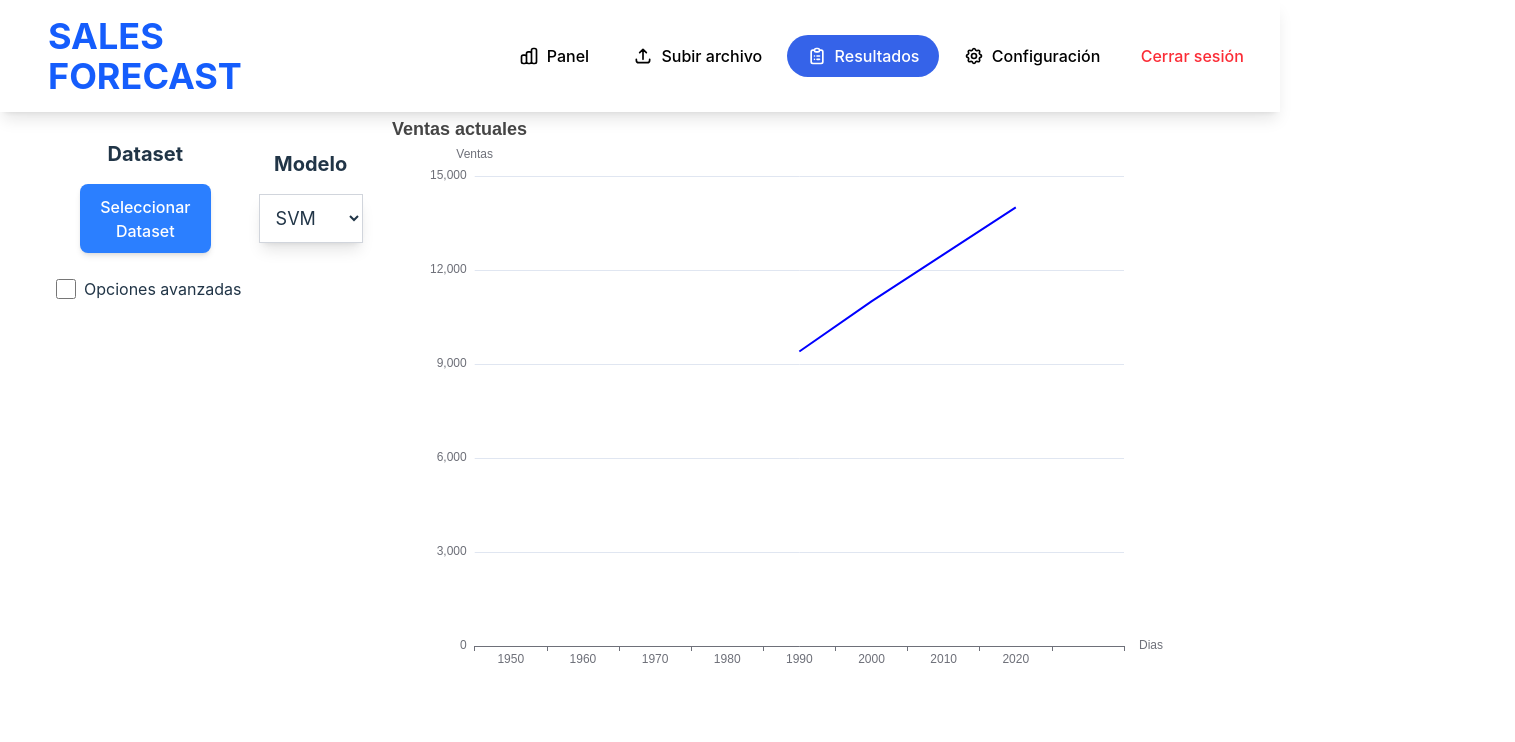
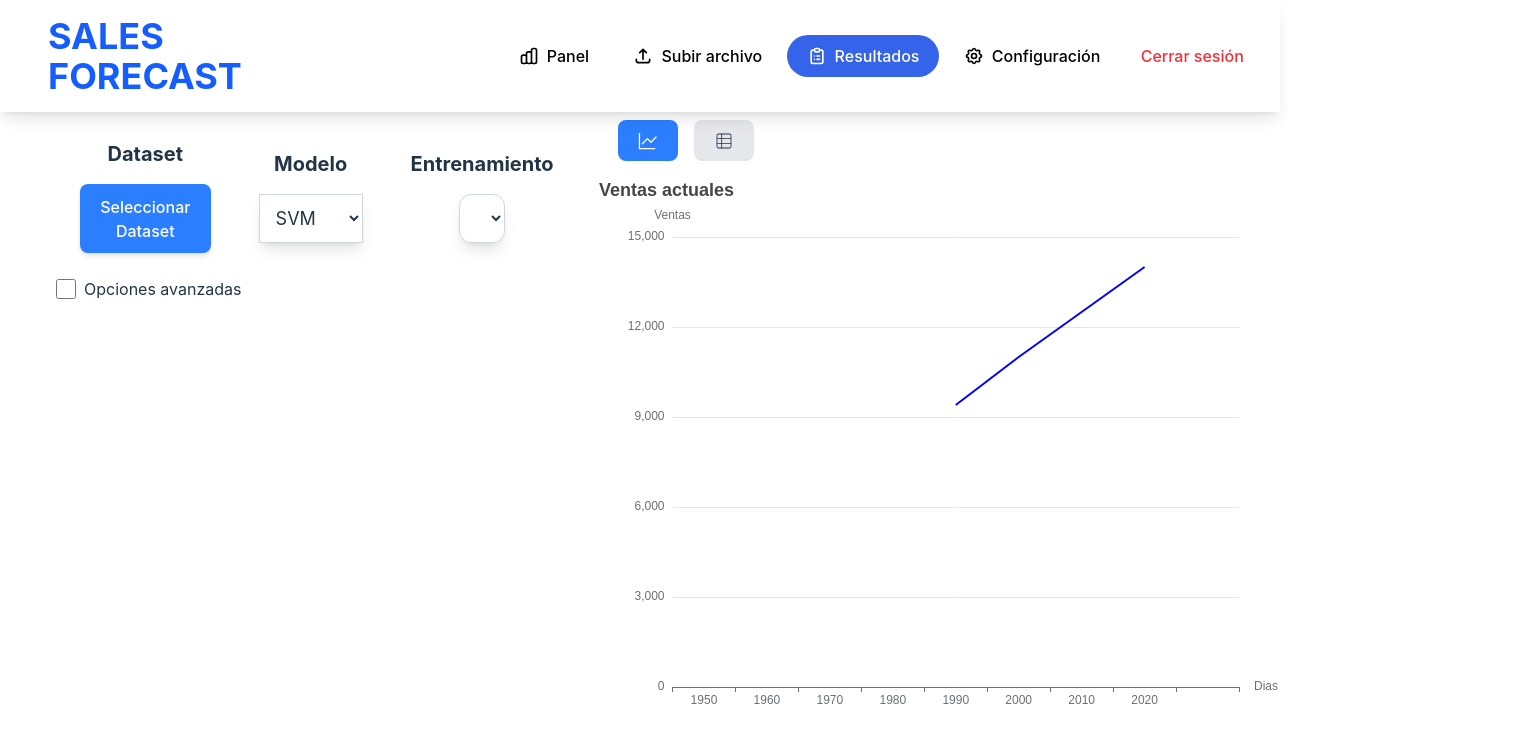
Before and after one commit to ekesteban/TG_ingenieria_sistemas, a React (Vite) app in the folder sale-forescast-front/: page /results in a window 1280 px wide. Shown: the top 742 px of the page, 1515 px wide, since content can reach past the window. Built offline with nearby package versions, Linux system fonts and the light colour scheme.

Commit message:
feat: adding custom training and table

```diff
--- a/sale-forescast-front/src/pages/Results.jsx
+++ b/sale-forescast-front/src/pages/Results.jsx
@@ -3,6 +3,10 @@ import SelectFile from './modal/SelectFile';
 import Charts from './components/Charts'
 import CallApi from '../api_services/CallApi';
 import AdvancedOptions from './components/AdvancedOption';
+import DropDownList from './components/DropDownList';
+import TableComponent from './components/Table';
+import { CiViewTable } from "react-icons/ci";
+import { GoGraph } from "react-icons/go";
 
 let acutal_dataset = {
     _id: null,
@@ -23,6 +27,8 @@ const Results = () => {
     const [showModal, setShowModal] = useState(false);
     const [config, setConfig] = useState({isEnable: false})
 
+    const [showChart, setShowChart] = useState(true);
+
     const [chartData, setChartData] = useState(
         {
             x: [1950, 1960, 1970, 1980, 1990, 2000, 2010, 2020],
@@ -36,6 +42,7 @@ const Results = () => {
 
     const [actualModel, setActualModel] = useState('svm');
 
+    const [modelTrainsList, setModelTrainsList] = useState([])
 
     const handleOpenModal = () => {
         setShowModal(true);
@@ -48,7 +55,7 @@ const Results = () => {
     const onCustomTrain = (config) => {
         setConfig(config)
 
-        trainModel()
+        trainModel(null, null, config)
     }
 
     const handleDatasetSelect = (dataset) => {
@@ -59,14 +66,15 @@ const Results = () => {
         trainModel()
     };
 
-    const trainModel = (auxAtualModel=null) => {
+    // train model
+    const trainModel = (auxActualModel=null, customTrainingId=null, customConfig=null) => {
 
-        let actualModelRequest = auxAtualModel != null ? auxAtualModel : actualModel;
+        let actualModelRequest = auxActualModel != null ? auxActualModel : actualModel;
 
-        console.log(config);
         CallApi.GetCharts(acutal_dataset['file_id'],
-            acutal_dataset[actualModelRequest].length > 0 ? acutal_dataset[actualModelRequest][0]["id"] : null,
-            actualModelRequest, acutal_dataset['_id'], config)
+            acutal_dataset[actualModelRequest].length > 0 ? customTrainingId != null ? customTrainingId : acutal_dataset[actualModelRequest][0]["id"] : null,
+            actualModelRequest, acutal_dataset['_id'],
+            customConfig != null ? customConfig : config)
         .then((response) => {
         setChartData(
             {
@@ -79,16 +87,32 @@ const Results = () => {
         );
         setHighlightIndex(response['hightlight'])
         });
+        handleChangeModelTrainsList(actualModel); // update list
     }
 
+    //
     const handleModelChange = (event) => {
         setActualModel(event.target.value);
         if (acutal_dataset._id != null) {
-            trainModel(event.target.value)
+            trainModel(event.target.value) //
+            handleChangeModelTrainsList(event.target.value) // update list
             CallApi.GetDatasetById(acutal_dataset['_id']).then((data) => {
                 acutal_dataset = data;
             });        }
     };
+
+    // refresh list dates models
+    const handleChangeModelTrainsList = (model) => {
+        setModelTrainsList(acutal_dataset[model].map((obj, index) =>
+            obj["date"] ? `${index + 1}. ${obj["date"]}` : `${index + 1}`
+        ));
+
+    }
+
+    // change graph when select a date in models list
+    const handleChangeTrainigGraph = (index) => {
+        trainModel(null, acutal_dataset[actualModel][index]["id"]);
+    }
 
     return (
         <div className="flex flex-row tp-10 ml-10">
@@ -119,12 +143,52 @@ const Results = () => {
                             <option value="arima">ARIMA</option>
                         </select>
                     </div>
+
+                    <div>
+                        <DropDownList dates={modelTrainsList} handleChangeTrainigGraph={handleChangeTrainigGraph}/>
+                    </div>
                 </div>
 
                 <AdvancedOptions model={actualModel} onCustomTrain={onCustomTrain}/>
             </div>
 
-            <Charts dataset={chartData} highlightIndex={highlightIndex} />
+
+
+            <div className="w-200">
+                <div className="flex gap-4 ml-10 mt-1">
+                    <button
+                    className={`p-2 rounded-lg transition ${
+                showChart ? "bg-blue-500 text-white" : "bg-gray-200"
+                    }`}
+                    onClick={() => setShowChart(true)}
+                    >
+                    <GoGraph size={20} />
+                    </button>
+                    <button
+                    className={`p-2 rounded-lg transition ${
+                !showChart ? "bg-blue-500 text-white" : "bg-gray-200"
+                    }`}
+                    onClick={() => setShowChart(false)}
+                    >
+                    <CiViewTable size={20} />
+                    </button>
+                </div>
+
+                <div className="w-full p-4">
+                    {showChart ? (
+                    <Charts dataset={chartData} highlightIndex={highlightIndex} />
+                    ) : (
+                    <TableComponent
+                        data={{
+                        x: chartData.x != null ? chartData.x : [],
+                        y: chartData.y != null ? chartData.y : []
+                        }}
+                        highlightIndex={highlightIndex}
+                    />
+                    )}
+                </div>
+                </div>
+
 
             {/* Modal Render */}
             {showModal && (
--- a/sale-forescast-front/src/pages/components/AdvancedOption.jsx
+++ b/sale-forescast-front/src/pages/components/AdvancedOption.jsx
@@ -73,9 +73,9 @@ const SelectDays = ({ setDays }) => {
 
 const SvmOption = ({ onHandleButton }) => {
     const [autoGrid, setAutoGrid] = useState(true);
-    const [c, setC] = useState([1, 1, 1]);
-    const [gamma, setGamma] = useState([0.1, 0.1, 0.1]);
-    const [epsilon, setEpsilon] = useState([0.5, 0.5, 0.5]);
+    const [c, setC] = useState([0.1, 1, 10, 100, 1000]);
+    const [gamma, setGamma] = useState([0.01, 0.1, 1, 10]);
+    const [epsilon, setEpsilon] = useState([0.1, 1, 5, 10]);
 
     const [auxC, setAuxC] = useState([]);
     const [auxGamma, setAuxGamma] = useState([]);
@@ -105,9 +105,9 @@ const SvmOption = ({ onHandleButton }) => {
             setGamma([gamma[0]]);
             setEpsilon([epsilon[0]]);
         } else {
-            setAuxC([c[0], auxC[1], auxC[2]]);
-            setAuxGamma([gamma[0], auxGamma[1], auxGamma[2]]);
-            setAuxEpsilon([epsilon[0], epsilon[1], epsilon[2]]);
+            setAuxC([c[0], c[1], c[2], c[3], c[4]]);
+            setAuxGamma([gamma[0], gamma[1], gamma[2], gamma[3]]);
+            setAuxEpsilon([epsilon[0], epsilon[1], epsilon[2], epsilon[3]]);
 
             setC(auxC)
             setGamma(auxGamma)
--- a/sale-forescast-front/src/pages/components/Charts.jsx
+++ b/sale-forescast-front/src/pages/components/Charts.jsx
@@ -69,7 +69,7 @@ const GraphicCharts = ({ dataset, highlightIndex = 0 }) => {
     myChart.setOption(option);
   }, [dataset, highlightIndex]);
 
-  return <div id="chart" style={{ width: '110%', height: '600px' }}></div>;
+  return <div id="chart" style={{ width: '120%', height: '580px' }}></div>;
 };
 
 export default GraphicCharts;
--- /dev/null
+++ b/sale-forescast-front/src/pages/components/DropDownList.jsx
@@ -0,0 +1,28 @@
+import { useState } from "react";
+
+export default function DateDropdown({ dates, handleChangeTrainigGraph }) {
+  const [selectedIndex, setSelectedIndex] = useState(0); // Valor por defecto: primer elemento
+
+  const handleChange = (event) => {
+    const index = Number(event.target.value);
+    setSelectedIndex(index);
+    handleChangeTrainigGraph(index);
+  };
+
+  return (
+    <div className="p-6 rounded-2xl text-center">
+      <h2 className="text-xl font-bold mb-4">Entrenamiento</h2>
+      <select
+        className="p-3 border border-gray-300 rounded-xl shadow-lg text-lg"
+        value={selectedIndex}
+        onChange={handleChange}
+      >
+        {dates.map((date, index) => (
+          <option key={index} value={index}>
+            {date}
+          </option>
+        ))}
+      </select>
+    </div>
+  );
+}
--- /dev/null
+++ b/sale-forescast-front/src/pages/components/Table.jsx
@@ -0,0 +1,30 @@
+import React from "react";
+
+const DataTable = ({ data, highlightIndex }) => {
+  return (
+    <div className="overflow-x-auto p-4">
+      <table className="min-w-full bg-white border border-gray-300">
+        <thead>
+          <tr className="bg-gray-200">
+            <th className="border px-4 py-2">Dia</th>
+            <th className="border px-4 py-2">Venta total</th>
+          </tr>
+        </thead>
+        <tbody>
+          {data.x.map((year, index) => (
+            <tr
+              key={index}
+              className={`text-center ${index >= highlightIndex ? 'bg-orange-200' : ''}`}
+            >
+              <td className="border px-4 py-2">{year}</td>
+              <td className="border px-4 py-2">{data.y[index] ?? "N/A"}</td>
+            </tr>
+          ))}
+        </tbody>
+      </table>
+    </div>
+  );
+};
+
+
+export default DataTable;
```
Also changed, not shown: 2 other files (tests, documents, lock files or other folders).
